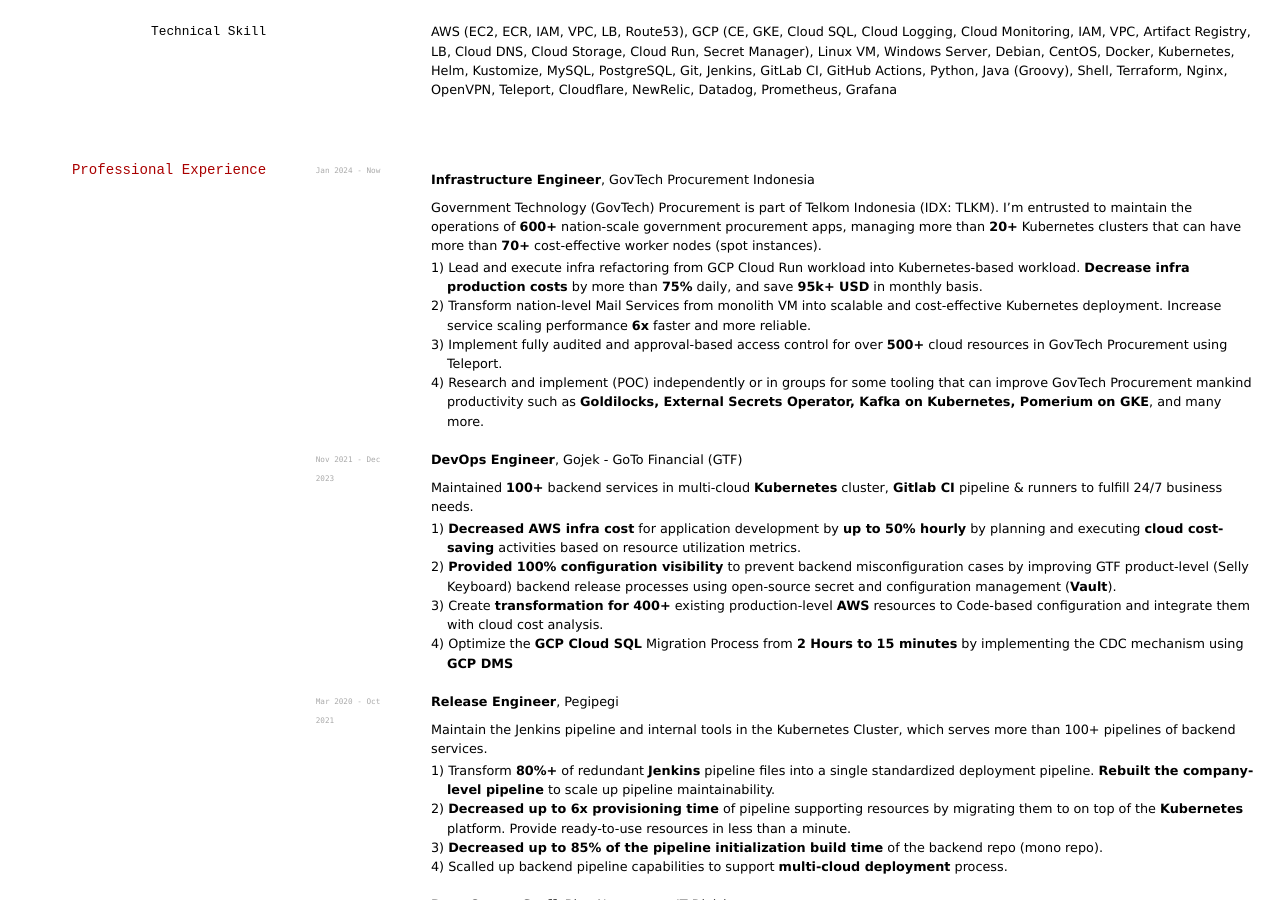
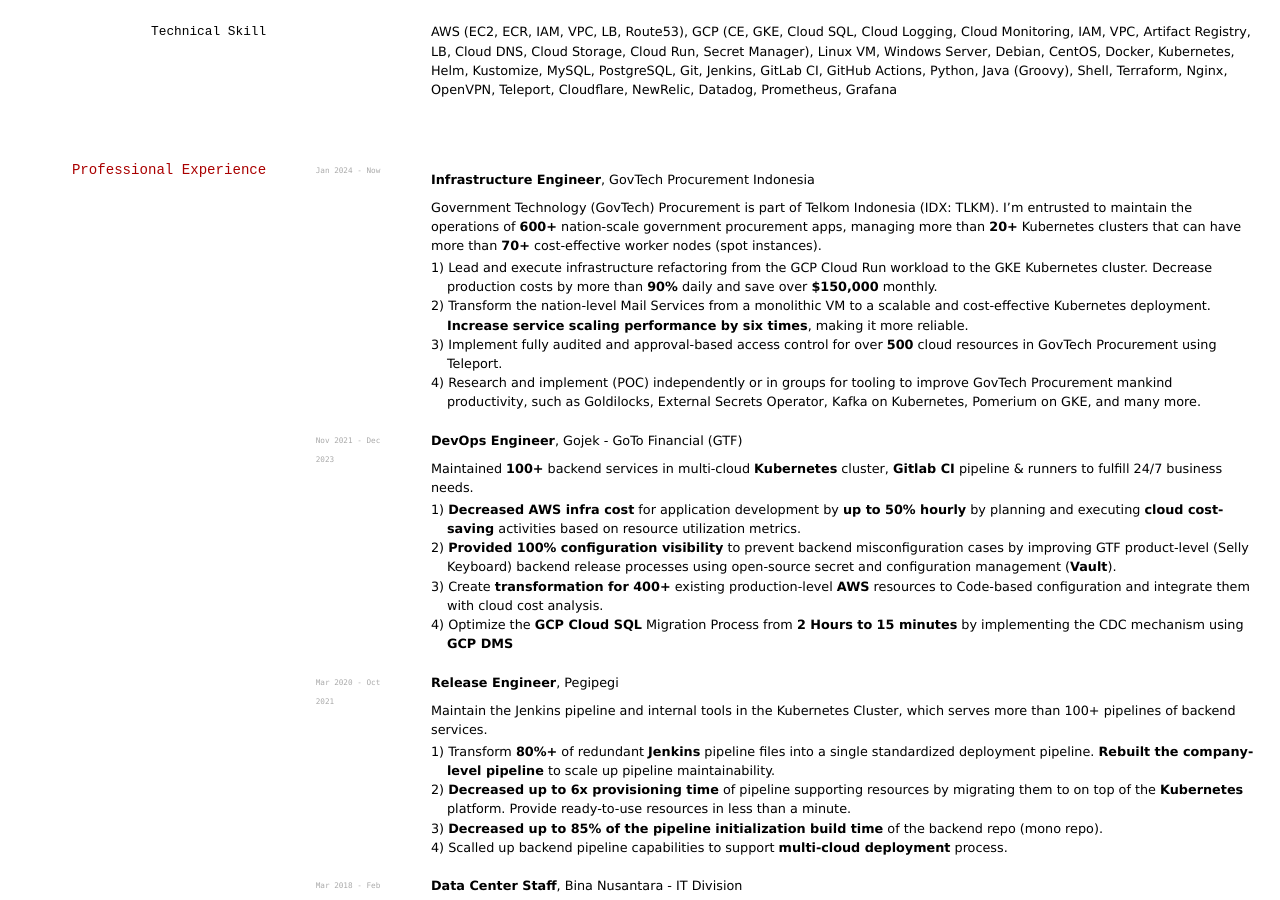
Before and after one commit to doctor500/cv, a Jekyll site: the page built from index.md, in a window 1280 px wide and 900 px high, scrolled down 336 px. Built offline with Jekyll 4.4.1, drawn with Linux system fonts in a browser that asks for light colours.

Commit message:
feat: update CV current work description and markdown formatting

```diff
--- a/index.md
+++ b/index.md
@@ -36,10 +36,10 @@ __Infrastructure Engineer__, GovTech Procurement Indonesia
 
 Government Technology (GovTech) Procurement is part of Telkom Indonesia (IDX: TLKM). I'm entrusted to maintain the operations of **600+** nation-scale government procurement apps, managing more than **20+** Kubernetes clusters that can have more than **70+** cost-effective worker nodes (spot instances).
 
-- 1) Lead and execute infra refactoring from GCP Cloud Run workload into Kubernetes-based workload. **Decrease infra production costs** by more than **75%** daily, and save **95k+ USD** in monthly basis.
-- 2) Transform nation-level Mail Services from monolith VM into scalable and cost-effective Kubernetes deployment. Increase service scaling performance **6x** faster and more reliable.
-- 3) Implement fully audited and approval-based access control for over **500+** cloud resources in GovTech Procurement using Teleport.
-- 4) Research and implement (POC) independently or in groups for some tooling that can improve GovTech Procurement mankind productivity such as **Goldilocks, External Secrets Operator, Kafka on Kubernetes, Pomerium on GKE**, and many more.
+- 1) Lead and execute infrastructure refactoring from the GCP Cloud Run workload to the GKE Kubernetes cluster. Decrease production costs by more than **90%** daily and save over **$150,000** monthly.
+- 2) Transform the nation-level Mail Services from a monolithic VM to a scalable and cost-effective Kubernetes deployment. **Increase service scaling performance by six times**, making it more reliable.
+- 3) Implement fully audited and approval-based access control for over **500** cloud resources in GovTech Procurement using Teleport.
+- 4) Research and implement (POC) independently or in groups for tooling to improve GovTech Procurement mankind productivity, such as Goldilocks, External Secrets Operator, Kafka on Kubernetes, Pomerium on GKE, and many more.
 
 
 <div style="page-break-after: always;"></div>
```
